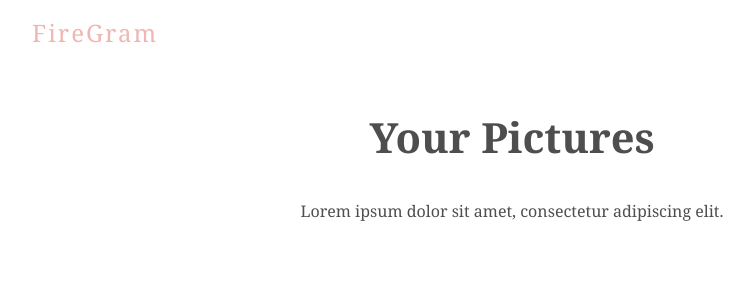
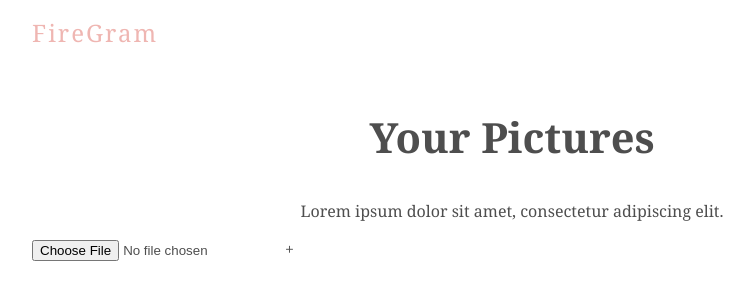
Before and after one commit to Ishan7Praneethan/fireact, a React (Create React App) app: page / in a window 1280 px wide. Shown: the top 300 px of the page, without its empty margins (128-882 px from the left). Built offline with nearby package versions, Linux system fonts and the light colour scheme.

Commit message:
created a hook to upload to firestore

```diff
--- a/src/App.js
+++ b/src/App.js
@@ -1,10 +1,12 @@
 import React from 'react';
 import Title from './components/Title';
+import UploadForm from './components/UploadForm';
 
 function App() {
   return (
     <div className="App">
       <Title/>
+      <UploadForm />
     </div>
   );
 }
--- /dev/null
+++ b/src/components/UploadForm.js
@@ -0,0 +1,41 @@
+import React, { useState } from "react";
+
+const UploadForm = () => {
+  const [file, setFile] = useState(null);
+  const [error, setError] = useState(null);
+
+  const types = ["image/png", "image/jpeg"];
+
+  const changeHandler = (e) => {
+    //selecting the first file
+    let selected = e.target.files[0];
+    console.log(selected);
+
+    if (selected && types.includes(selected.type)) {
+      setFile(selected);
+      setError("");
+    } else {
+      setFile(null);
+      setError(
+        "Not compatible type: " +
+          selected.type +
+          ", Please select image/png or image/jpeg."
+      );
+    }
+  };
+
+  return (
+    <form>
+      <label>
+        <input type="file" onChange={changeHandler} />
+        <span>+</span>
+      </label>
+      <div className="output">
+        {error && <div className="error"> {error} </div>}
+        {file && <div> {file.name} </div>}
+      </div>
+    </form>
+  );
+};
+
+export default UploadForm;
```
Also changed, not shown: src/hooks/useStorage.js (added, +32 -0 lines).
